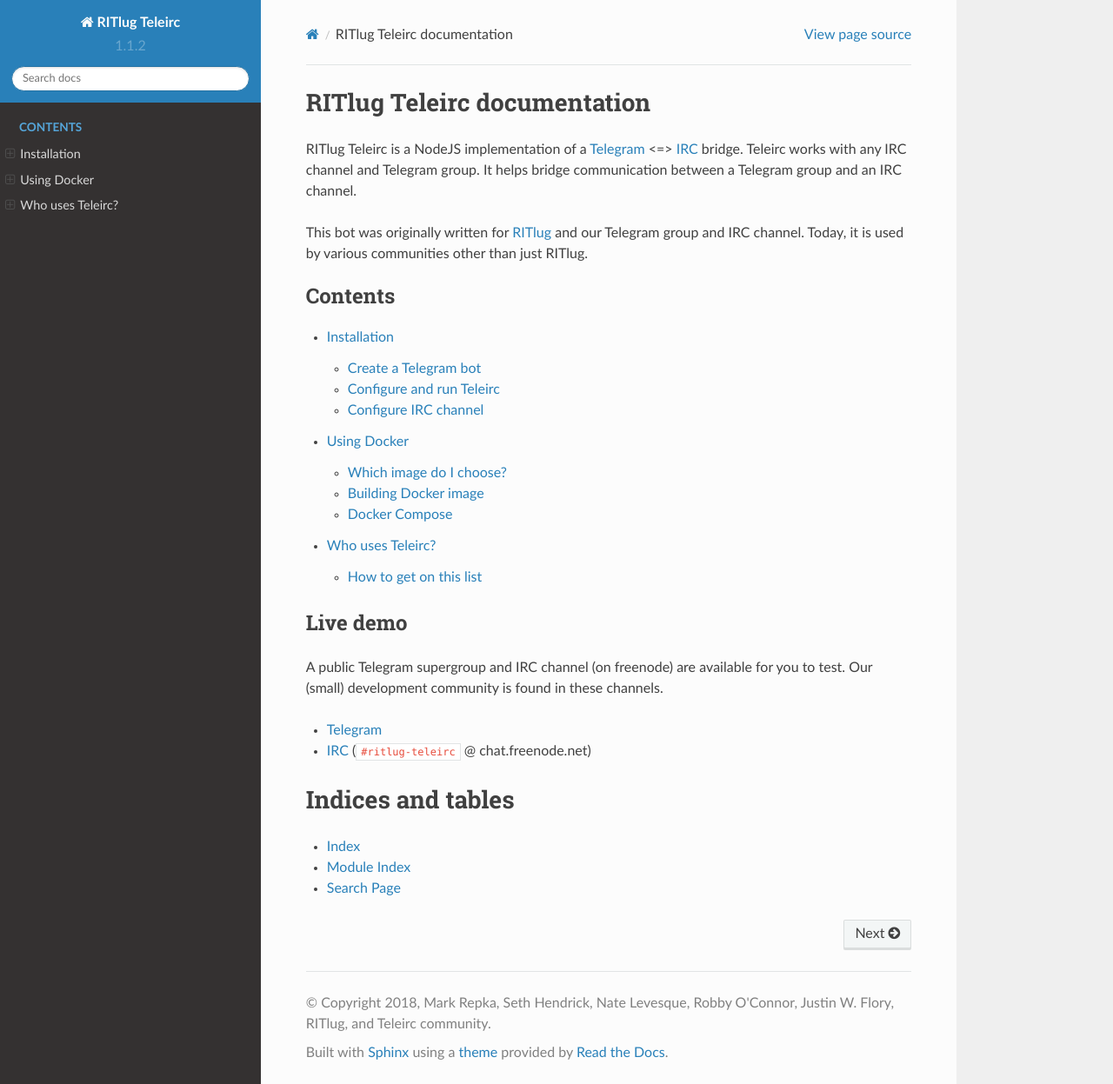
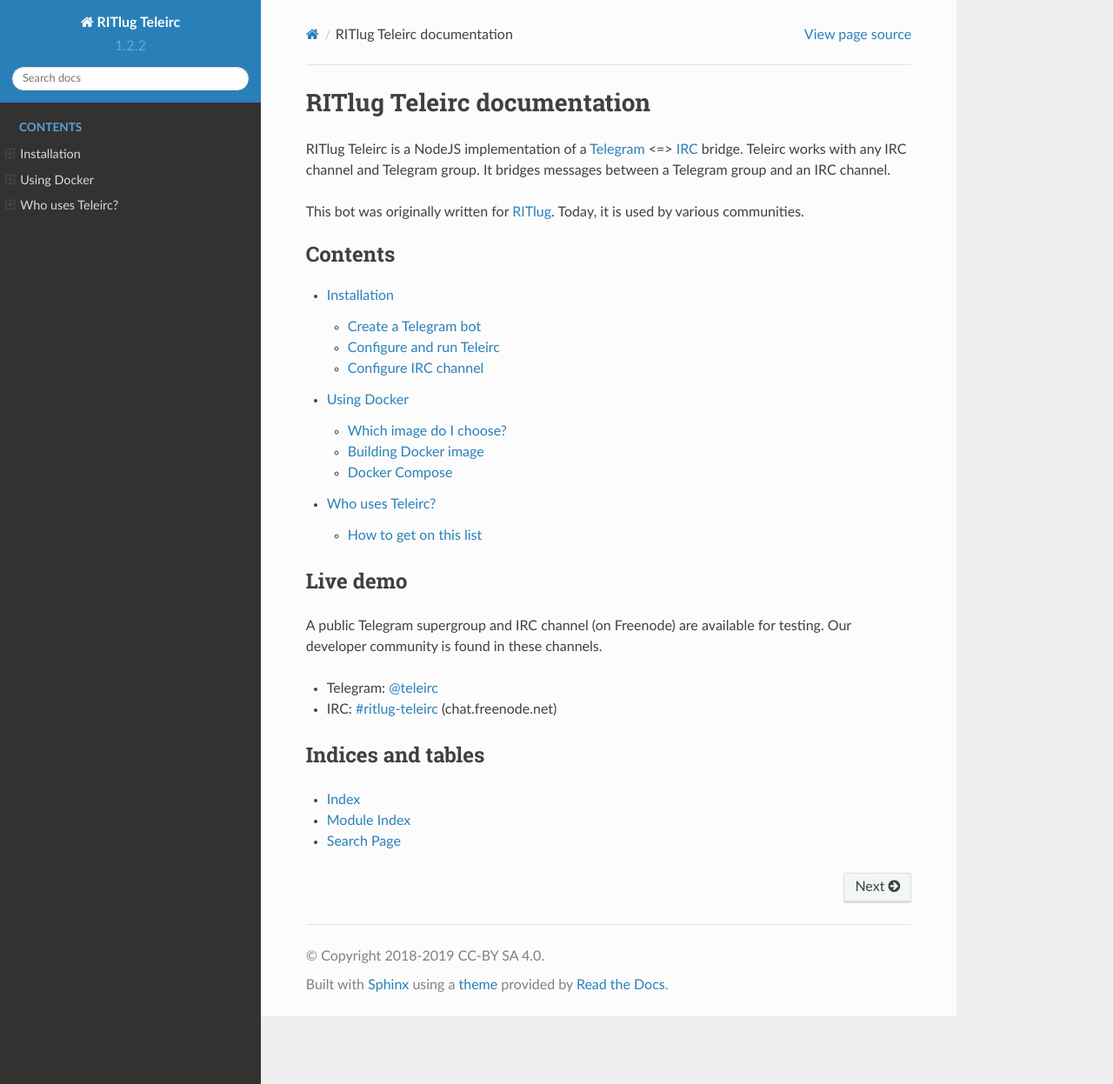
Before and after one commit to RITlug/teleirc, a Sphinx documentation site: the page built from docs/index.rst, in a window 1280 px wide and 1247 px high. Shown: the whole window at 87% size. Built offline with Sphinx 7.4.7 and the Read the Docs theme 2.0.0, drawn with Linux system fonts in a browser that asks for light colours; formulas are drawn with MathJax 3.

Commit message:
Misc. documentation cruft clean-up (#120)
* docs: Update various dependencies

Changes in this commit created by `pipenv update`. Includes the
following notable changes:

* python: Use 3.7 instead of 3.6
* sphinx: Update to 1.8.4 from 1.8.2
* sphinx-rtd-theme: Update to 0.4.3 from 0.4.2

* docs: Update version to v1.2.2, fix PEP-8 warnings

* docs: Update communities currently using / not using Teleirc

* docs: Minor restructuring to index page

```diff
--- a/docs/conf.py
+++ b/docs/conf.py
@@ -12,6 +12,8 @@
 #
 # All configuration values have a default; values that are commented out
 # serve to show the default.
+
+import sphinx_rtd_theme
 
 # If extensions (or modules to document with autodoc) are in another directory,
 # add these directories to sys.path here. If the directory is relative to the
@@ -47,17 +49,24 @@
 
 # General information about the project.
 project = 'RITlug Teleirc'
-copyright = '2018, Mark Repka, Seth Hendrick, Nate Levesque, Robby O\'Connor, Justin W. Flory, RITlug, and Teleirc community'
-author = 'Mark Repka, Seth Hendrick, Nate Levesque, Robby O\'Connor, Justin W. Flory, RITlug, and Teleirc community'
+copyright = '2018-2019 CC-BY SA 4.0'
+author = \
+    'Mark Repka, ' \
+    'Seth Hendrick, ' \
+    'Nate Levesque, ' \
+    'Robby O\'Connor, ' \
+    'Justin W. Flory, ' \
+    'RITlug, ' \
+    'and Teleirc community'
 
 # The version info for the project you're documenting, acts as replacement for
 # |version| and |release|, also used in various other places throughout the
 # built documents.
 #
 # The short X.Y version.
-version = '1.1.2'
+version = '1.2.2'
 # The full version, including alpha/beta/rc tags.
-release = '1.1.2'
+release = '1.2.2'
 
 # The language for content autogenerated by Sphinx. Refer to documentation
 # for a list of supported languages.
@@ -83,7 +92,6 @@
 # The theme to use for HTML and HTML Help pages.  See the documentation for
 # a list of builtin themes.
 #
-import sphinx_rtd_theme
 html_theme = 'sphinx_rtd_theme'
 html_theme_path = [sphinx_rtd_theme.get_html_theme_path()]
 
@@ -145,7 +153,8 @@
 #  author, documentclass [howto, manual, or own class]).
 latex_documents = [
     (master_doc, 'RITlugTeleirc.tex', 'RITlug Teleirc Documentation',
-     'Mark Repka, Seth Hendrick, Nate Levesque, Robby O\'Connor, Justin W. Flory, RITlug, and Teleirc community', 'manual'),
+     'Mark Repka, Seth Hendrick, Nate Levesque, Robby O\'Connor, '
+     'Justin W. Flory, RITlug, and Teleirc community', 'manual'),
 ]
 
 
@@ -171,7 +180,6 @@
 ]
 
 
-
 # -- Options for Epub output ----------------------------------------------
 
 # Bibliographic Dublin Core info.
--- a/docs/index.rst
+++ b/docs/index.rst
@@ -1,17 +1,13 @@
-.. RITlug Teleirc documentation master file, created by
-   sphinx-quickstart on Wed Mar 14 12:56:56 2018.
-   You can adapt this file completely to your liking, but it should at least
-   contain the root `toctree` directive.
-
+############################
 RITlug Teleirc documentation
-============================
+############################
 
 RITlug Teleirc is a NodeJS implementation of a `Telegram <https://telegram.org/>`_ <=> `IRC <https://en.wikipedia.org/wiki/Internet_Relay_Chat>`_ bridge.
 Teleirc works with any IRC channel and Telegram group.
-It helps bridge communication between a Telegram group and an IRC channel.
+It bridges messages between a Telegram group and an IRC channel.
 
-This bot was originally written for `RITlug <http://ritlug.com>`_ and our Telegram group and IRC channel.
-Today, it is used by various communities other than just RITlug.
+This bot was originally written for `RITlug <http://ritlug.com>`_.
+Today, it is used by various communities.
 
 .. toctree::
    :maxdepth: 2
@@ -22,18 +18,20 @@
    who-uses-teleirc
 
 
+*********
 Live demo
----------
+*********
 
-A public Telegram supergroup and IRC channel (on freenode) are available for you to test.
-Our (small) development community is found in these channels.
+A public Telegram supergroup and IRC channel (on Freenode) are available for testing.
+Our developer community is found in these channels.
 
-- `Telegram <https://telegram.me/teleirc>`_
-- `IRC <https://webchat.freenode.net/?channels=ritlug-teleirc>`_ (``#ritlug-teleirc`` @ chat.freenode.net)
+- Telegram: `@teleirc <https://telegram.me/teleirc>`_
+- IRC: `#ritlug-teleirc <https://webchat.freenode.net/?channels=ritlug-teleirc>`_ (chat.freenode.net)
 
 
+******************
 Indices and tables
-==================
+******************
 
 * :ref:`genindex`
 * :ref:`modindex`
```
Also changed, not shown: docs/who-uses-teleirc.rst (+2 -6 lines), 2 other files.
